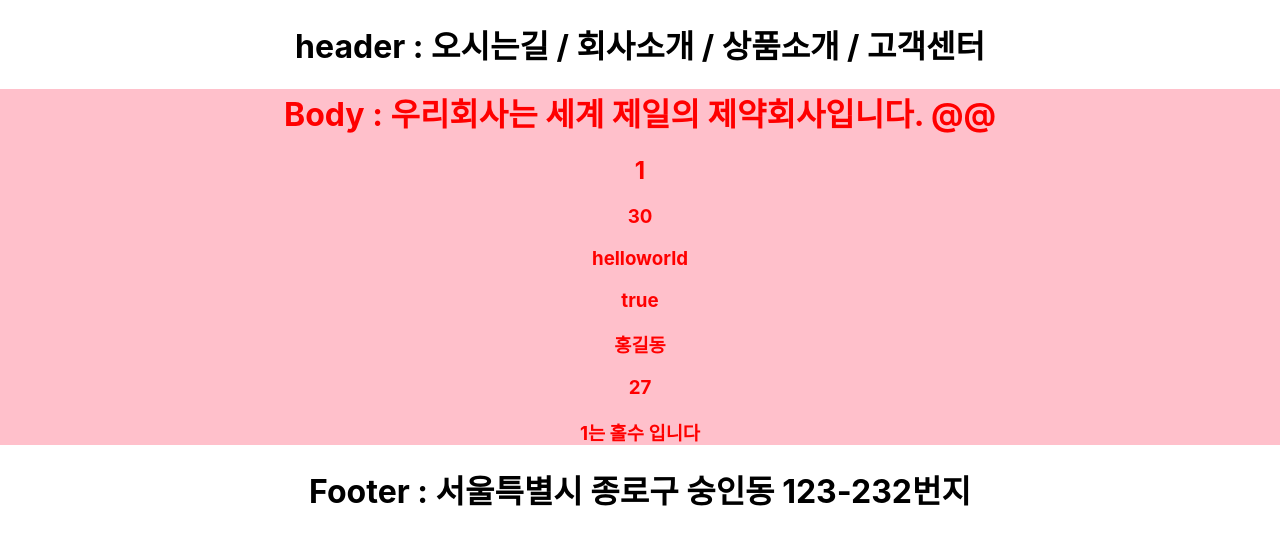
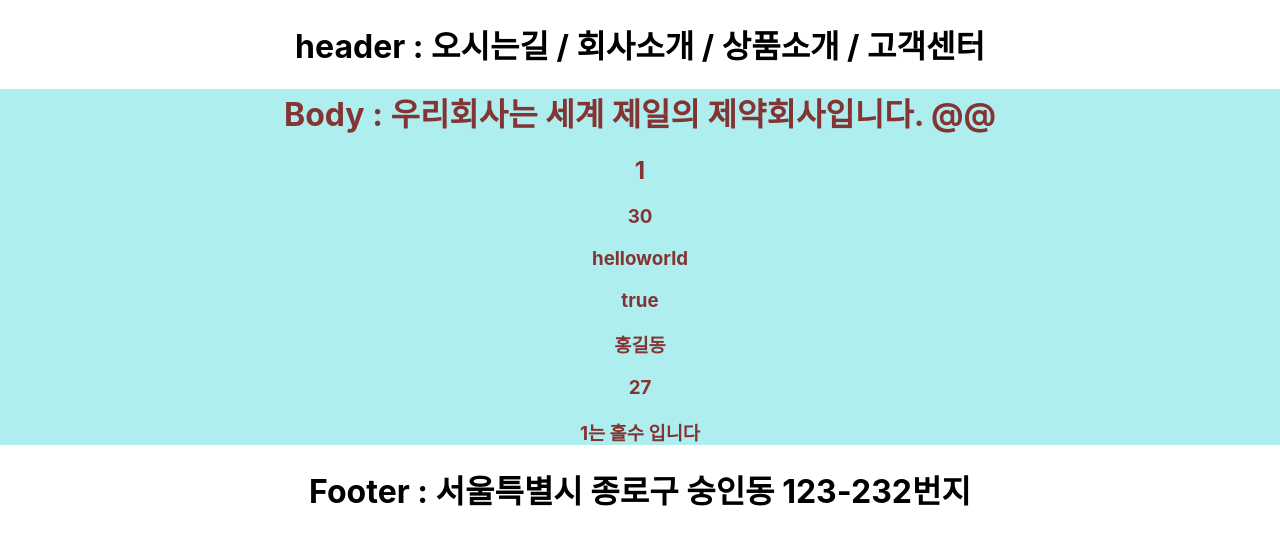
Before and after one commit to Kukyeon/React_CHAPTER5_20250925, a React (Create React App) app: page / in a window 1280 px wide. Shown: the top 544 px of the page. Built offline with nearby package versions, Linux system fonts and the light colour scheme.

Commit message:
jsx 스타일링

```diff
--- a/src/App.js
+++ b/src/App.js
@@ -3,6 +3,7 @@ import Body from './component/body';
 import Footer from './component/footer';
 import Header from "./component/Header";
 import React from 'react';
+import "./component/body.css";
 function App() {
   return (
     <div className="App">
--- /dev/null
+++ b/src/component/body.css
@@ -0,0 +1,4 @@
+.test{
+    background-color: paleturquoise;
+    color: #853434;
+}
--- a/src/component/body.js
+++ b/src/component/body.js
@@ -13,7 +13,7 @@ const Body = () => {
   return(
     <>
     {/* <React.Fragment>  랜더링이 되지 않음 */}
-    <div style={{color:"red", backgroundColor:"pink"}}>
+    <div className="test">
       <h1>Body : 우리회사는 세계 제일의 제약회사입니다. @@ </h1>
       <h2>{number}</h2>
       <h3>{number1 + number2}</h3>
```
